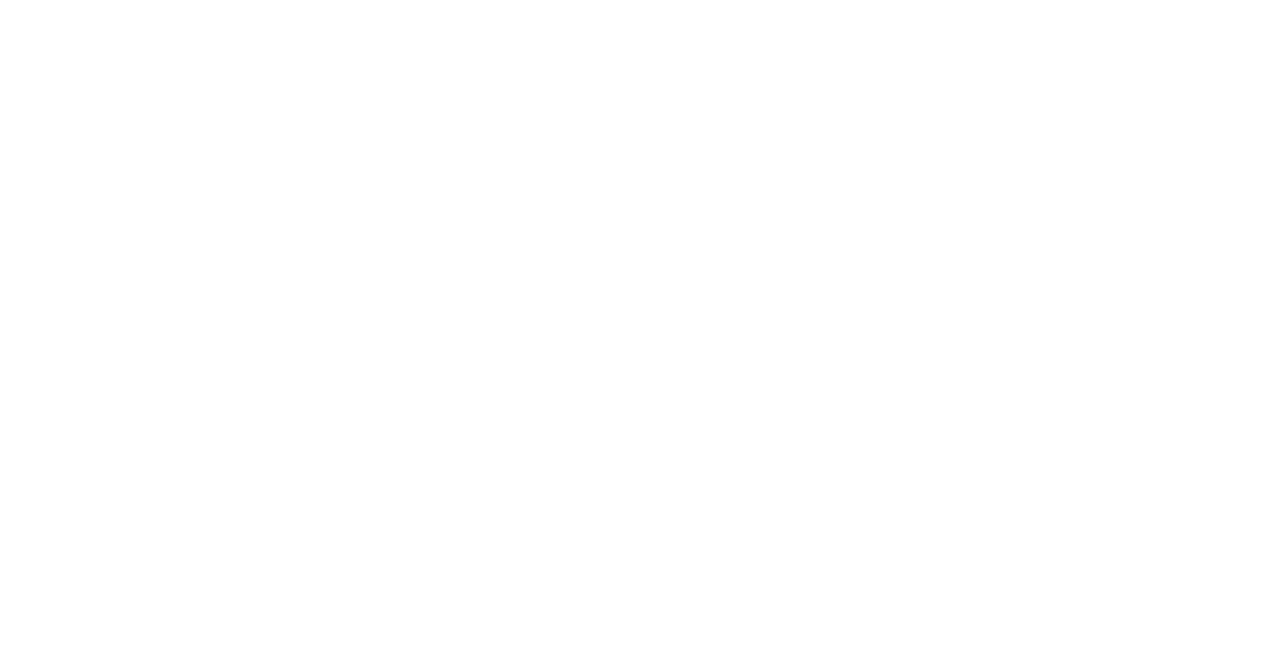
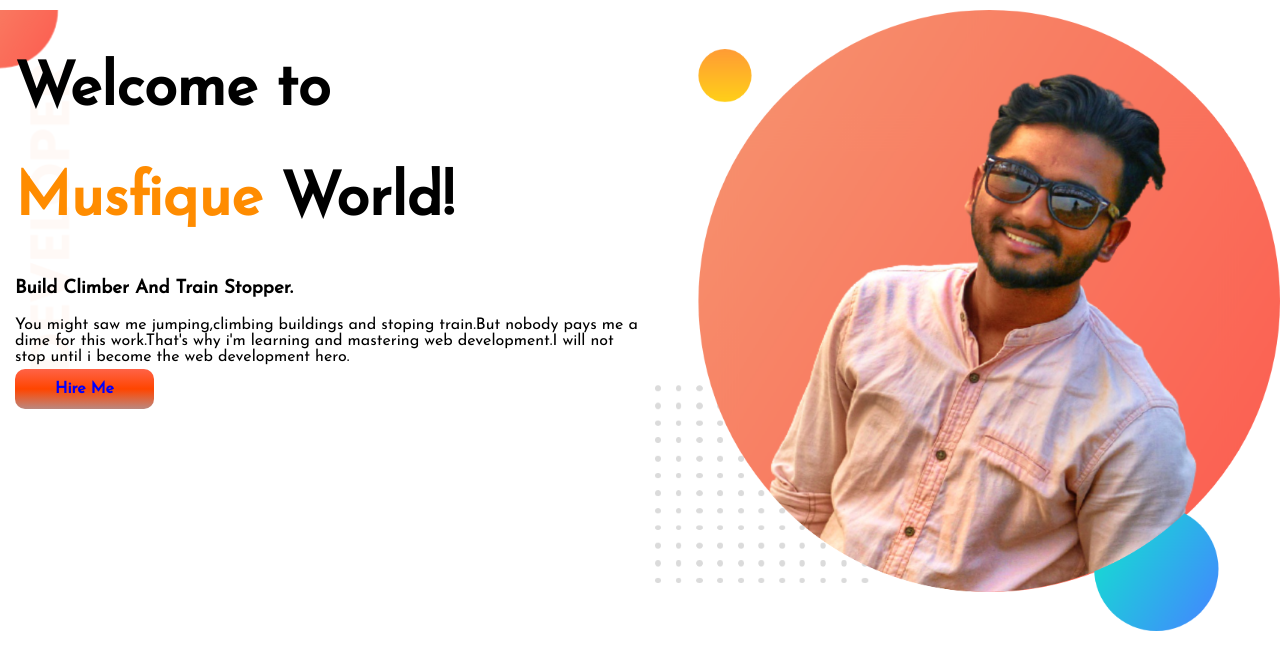
Before and after one commit to MusfiqurRahma/developer-portfolio, a plain HTML site: page index.html in a window 1280 px wide. Drawn offline with Linux system fonts and the light colour scheme.

Commit message:
banner add

```diff
--- a/index.html
+++ b/index.html
@@ -5,9 +5,21 @@
     <meta http-equiv="X-UA-Compatible" content="IE=edge">
     <meta name="viewport" content="width=device-width, initial-scale=1.0">
     <title>Musfique Portfolio</title>
+    <link rel="shortcut icon" href="./IMG_20181122_172208-01.jpeg" type="image/x-icon">
+    <link rel="preconnect" href="https://fonts.googleapis.com">
+    <link rel="preconnect" href="https://fonts.gstatic.com" crossorigin>
+    <link href="https://fonts.googleapis.com/css2?family=Josefin+Sans&display=swap" rel="stylesheet">
     <link rel="stylesheet" href="style.css">
 </head>
 <body>
-
+       <section class="banner">
+           <div class="half-width"><h1>Welcome to</h1>
+        <h1><span class="orange">Musfique</span> World!</h1>
+        <h3>Build Climber And Train Stopper.</h3>
+        <p>You might saw me jumping,climbing buildings and stoping train.But nobody pays me a dime for this work.That's why i'm learning and mastering web development.I will not stop until i become the web development hero.</p>
+        <a class="link-button" target="_blank" href="http:/www.google.com">Hire Me</a>
+    </div>
+       <div class="half-width"><img src="my-glass-pic.png" alt=""></div>
+    </section>
 </body>
 </html>
--- a/style.css
+++ b/style.css
@@ -0,0 +1,41 @@
+body {
+    font-family: 'Josefin Sans', sans-serif;
+    margin: 0;
+}
+
+h1 {
+    font-size: 60px;
+
+}
+
+.orange {
+    color: darkorange;
+}
+
+section {
+    display: flex;
+}
+
+.half-width {
+    width: 55%;
+    padding-left: 15px;
+}
+
+.half-width img {
+    width: 100%;
+}
+
+.link-button {
+    text-decoration: none;
+    background-image: linear-gradient(tomato, orangered, rgb(187, 136, 127));
+    padding: 12px 40px;
+    font-weight: 700;
+    color: blue;
+    border-radius: 10px;
+}
+
+.banner {
+    background-image: url(./top-banner.png);
+    background-repeat: no-repeat;
+    margin-top: 10px;
+}
```
Also changed, not shown: IMG_20181122_172208-01.jpeg (added), dream-bg.png (added), exp-bg.png (added), jhankar.png (added), jhankar2.png (added), my-bg.png (added), my-bg2.png (added), my-glass-pic.png (added), top-banner.png (added), 1 other file.
